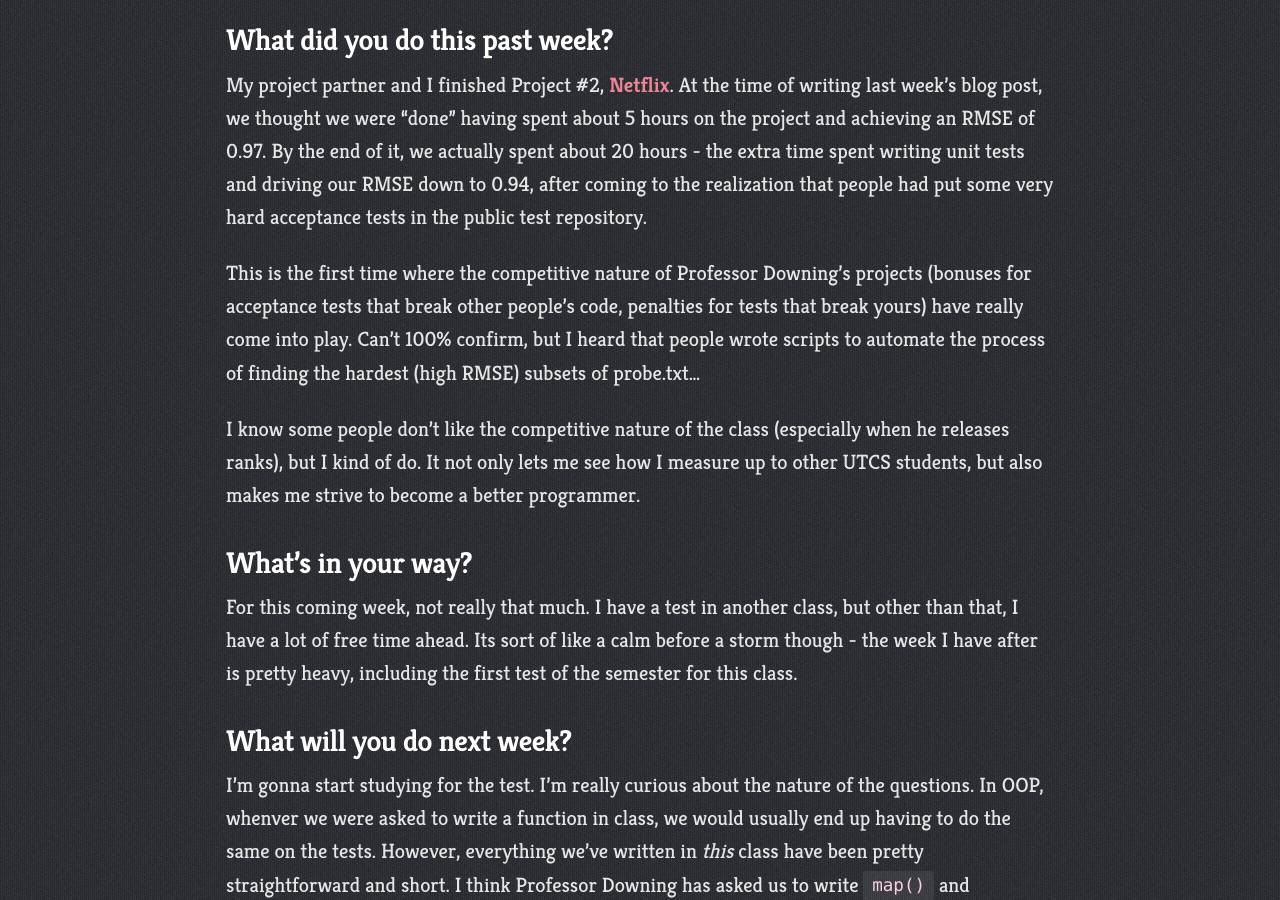
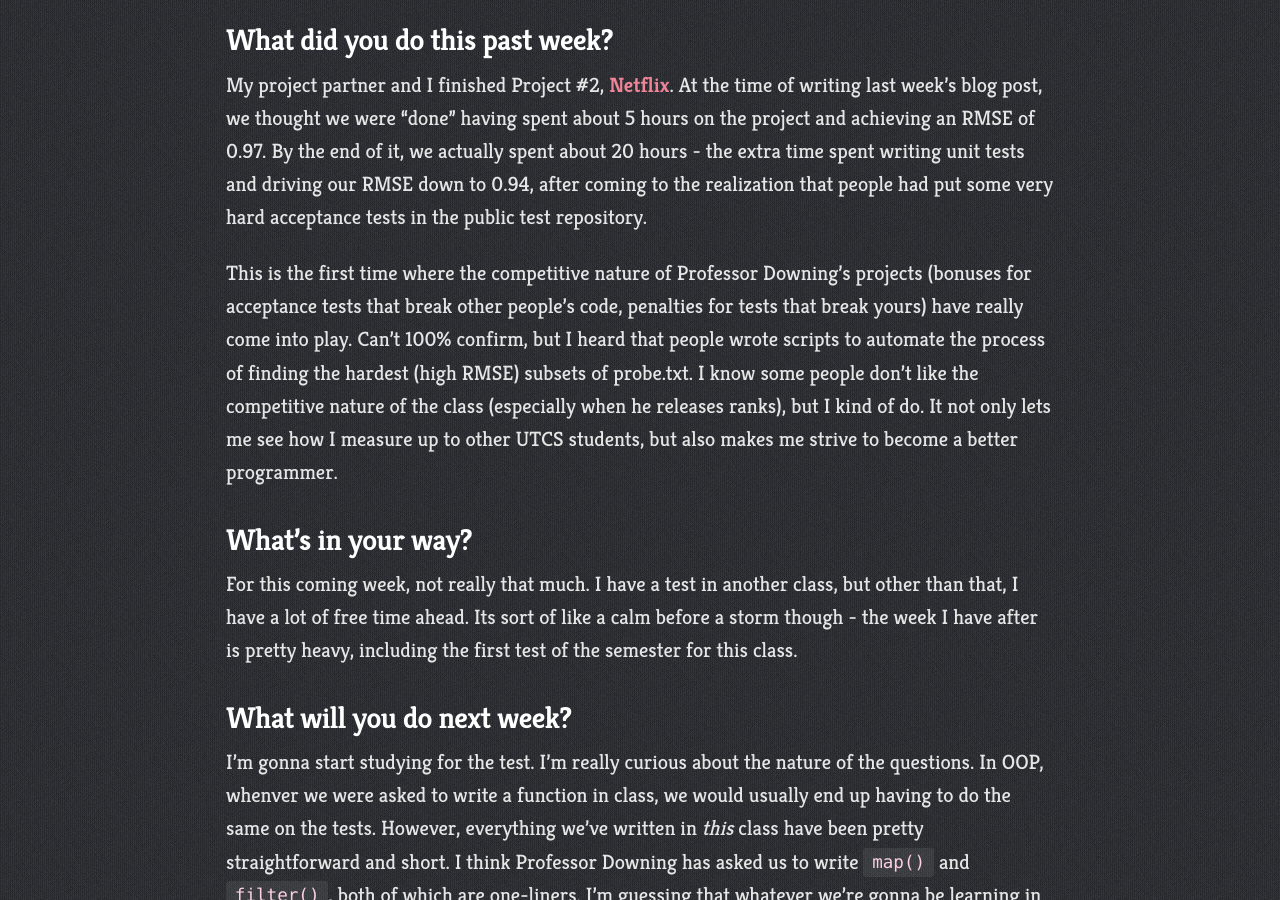
Before and after one commit to kristinedomingo/cs373-blog, a Jekyll site: the page built from _posts/2016-02-21-week-5.md, in a window 1280 px wide and 900 px high, scrolled down 390 px. Built offline with Jekyll 4.4.1, drawn with Linux system fonts in a browser that asks for light colours.

Commit message:
Revisions

```diff
--- a/_posts/2016-02-21-week-5.md
+++ b/_posts/2016-02-21-week-5.md
@@ -13,9 +13,7 @@ nature of Professor Downing's projects (bonuses for acceptance tests
 that break other people's code, penalties for tests that break yours)
 have really come into play. Can't 100% confirm, but I heard that people
 wrote scripts to automate the process of finding the hardest (high RMSE)
-subsets of probe.txt...
-
-I know some people don't like the
+subsets of probe.txt. I know some people don't like the
 competitive nature of the class (especially when he releases ranks),
 but I kind of do. It not only lets me see how I measure up to other
 UTCS students, but also makes me strive to become a better
```
